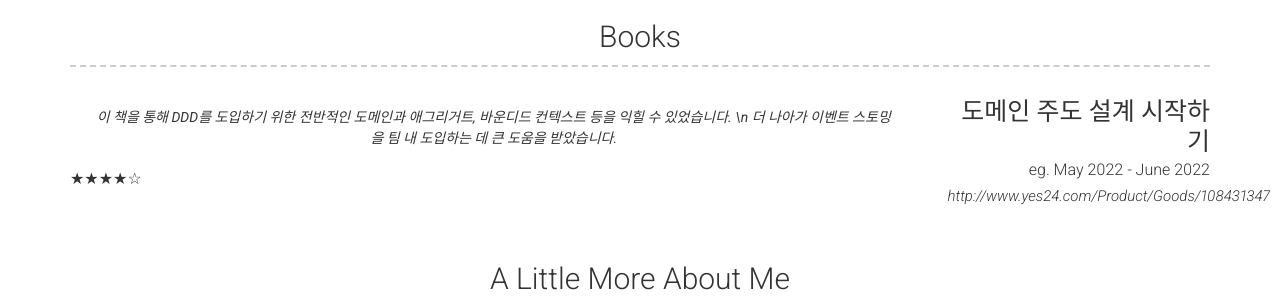
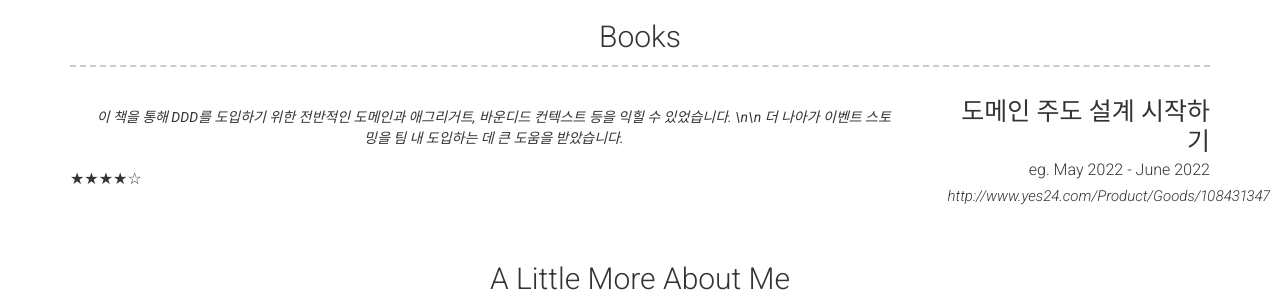
Before and after one commit to kkoon9/kkoon9.github.io, a Jekyll site: the page built from index.md, in a window 1280 px wide. Shown: the part 533-833 px from the top of the page. Built offline with Jekyll 4.4.1, drawn with Linux system fonts in a browser that asks for light colours; nearby versions of some CDN libraries.

Commit message:
fix: 줄바꿈 테스트
Signed-off-by: kkoon9 <rndrnjs2003@gmail.com>

```diff
--- a/_config.yml
+++ b/_config.yml
@@ -50,7 +50,7 @@ content:
         link: http://www.yes24.com/Product/Goods/108431347
         quote: >
           이 책을 통해 DDD를 도입하기 위한 전반적인 도메인과 애그리거트, 바운디드 컨텍스트 등을 익힐 수 있었습니다.
-          \n
+          \n\n
           더 나아가 이벤트 스토밍을 팀 내 도입하는 데 큰 도움을 받았습니다.
         description: | # this will include new lines to allow paragraphs
           ★★★★☆
```
